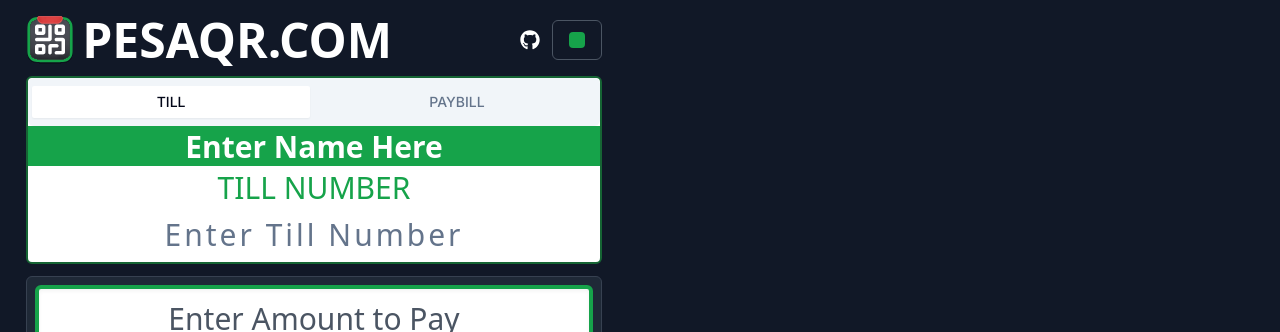
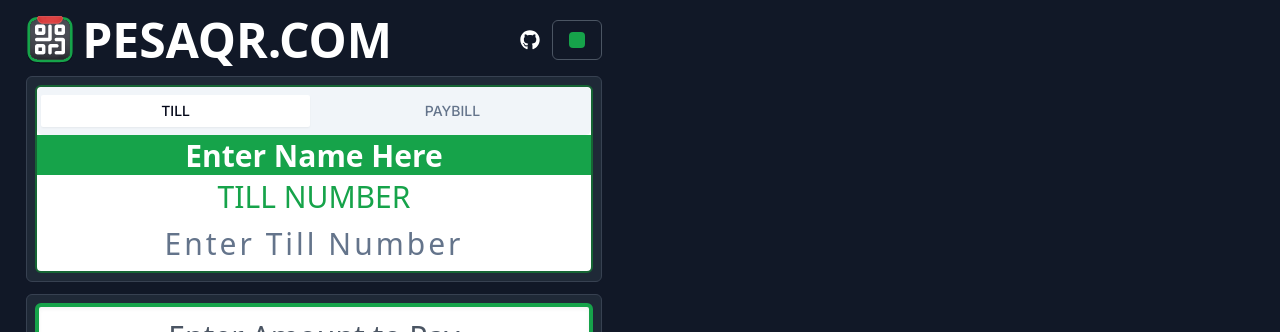
Before and after one commit to DavidAmunga/pesaqr, a Next.js app: page / in a window 1280 px wide. Shown: the top 332 px of the page. Built offline with nearby package versions, Linux system fonts and the light colour scheme; a web font is replaced by a local one.

Commit message:
style: wrapped payment details in container

```diff
--- a/src/components/PaymentDetails/index.tsx
+++ b/src/components/PaymentDetails/index.tsx
@@ -10,6 +10,7 @@
   const { data, setData } = useContext(AppContext) as AppContextType;
 
   return (
+    <div className="flex flex-col space-y-2 bg-gray-800 p-2 rounded-md border border-gray-700">
       <div className=" border-green-800 flex flex-col pb-2 bg-white   overflow-hidden rounded-md border-2 w-full">
         <Tabs
           value={data.type}
@@ -100,6 +101,7 @@
           )}
         </div>
       </div>
+    </div>
   );
 };
 
```
Lines whose indentation alone changed are shown as unchanged.
